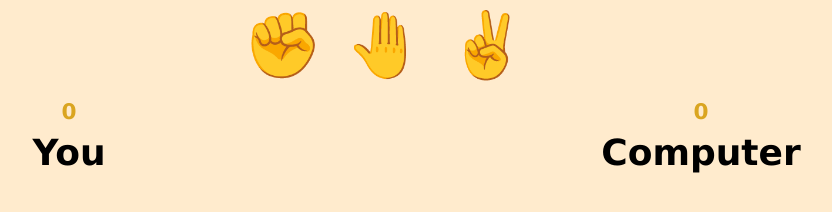
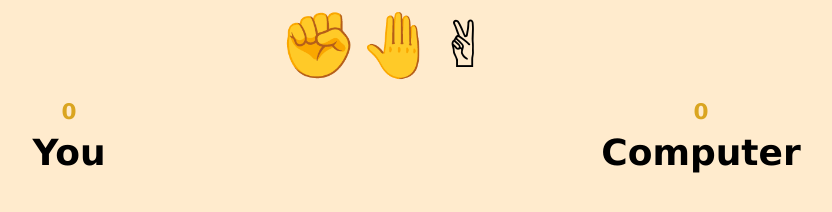
Before and after one commit to mariaremote/RockPaperScissorsGame, a website: page index.html in a window 1280 px wide. Shown: the whole page, without its empty margins (255-1087 px from the left). Drawn offline with Linux system fonts and the light colour scheme.

Commit message:
experiment turn buttons to divs

```diff
--- a/index.html
+++ b/index.html
@@ -13,10 +13,10 @@
 
 <body>
     <div class="selections">
-        <button class="selection" data-selection="rock">✊</button>
-        <button class="selection" data-selection="paper">🤚</button>
-        <button class="selection" data-selection="scissors">✌</button>
-        <button class="selection secret" data-selection="spock" id="spock">🖖</button>
+        <div class="selection" data-selection="rock">✊</div>
+        <div class="selection" data-selection="paper">🤚</div>
+        <div class="selection" data-selection="scissors">✌</div>
+        <div class="selection secret" data-selection="spock" id="spock">🖖</div>
     </div>
     <div class="results">
         <div>
--- a/styles.css
+++ b/styles.css
@@ -6,14 +6,13 @@ body {
 .selections {
     display: flex;
     justify-content: center;
-    /* display: -webkit-flex;
-    -webkit-justify-content: center; */
+    /* display: -webkit-flex; */
+    /* -webkit-justify-content: center; */
 }
 
-.selections * {
+/* .selections * {
     /* margin: 0; */
-    padding: 0 0.7rem;
-}
+/* padding: 0 0.7rem; */
 
 .selection {
     background: none;
```
